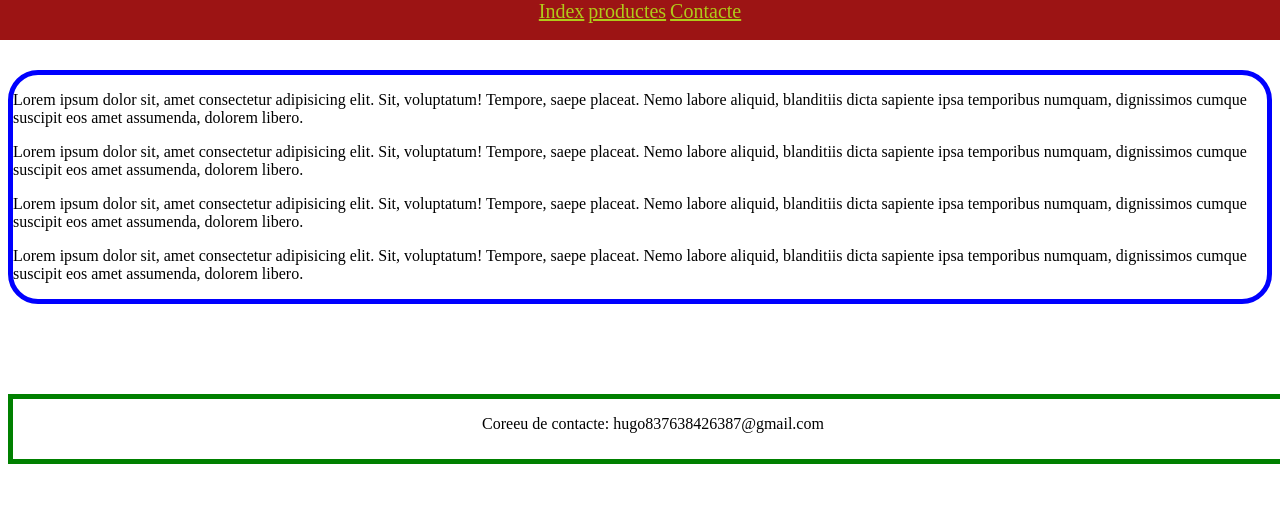
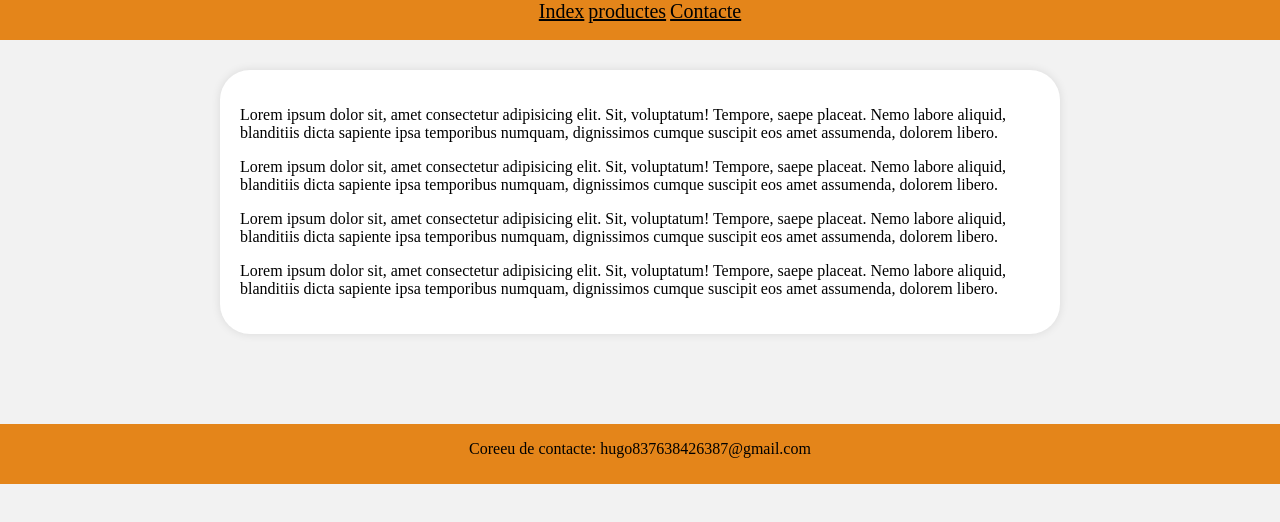
Before and after one commit to Hugo297238462736284632/DAM1M04-Exercici000, a plain HTML site: page Exercici002/imdex.html in a window 1280 px wide. Drawn offline with Linux system fonts and the light colour scheme.

Commit message:
en proces

```diff
--- a/Exercici002/global.css
+++ b/Exercici002/global.css
@@ -1,27 +1,34 @@
+body {
+    background-color: #f2f2f2;
+}
 .menu_ini {
     position: fixed;
     top: 0;
     left: 0;
     width: 100%;
     text-align: center;
-    background-color: rgb(156, 20, 20);
     height: 40px;
-    justify-content: space-evenly;
+    background-color:rgb(228, 133, 26);
 }
 a {
-    color:rgb(176, 202, 26) ;
+    color:rgb(0, 0, 0) ;
     font-size: 20px;
 }
 .menu_mitj {
-    border: 5px solid blue;
+    max-width: 800px;
+    margin: auto;
+    background: white;
+    padding: 20px;
     margin-top: 70px;
+    box-shadow: 0 0 10px rgba(0,0,0,0.1);
     border-radius: 30px;
 }
 footer  {
-    border: 5px solid green;
     margin-top: 90px;
+    left: 0;
     position: absolute;
     width: 100%;
     height: 60px;
     text-align: center;
+    background-color:  rgb(228, 133, 26);
 }
```
